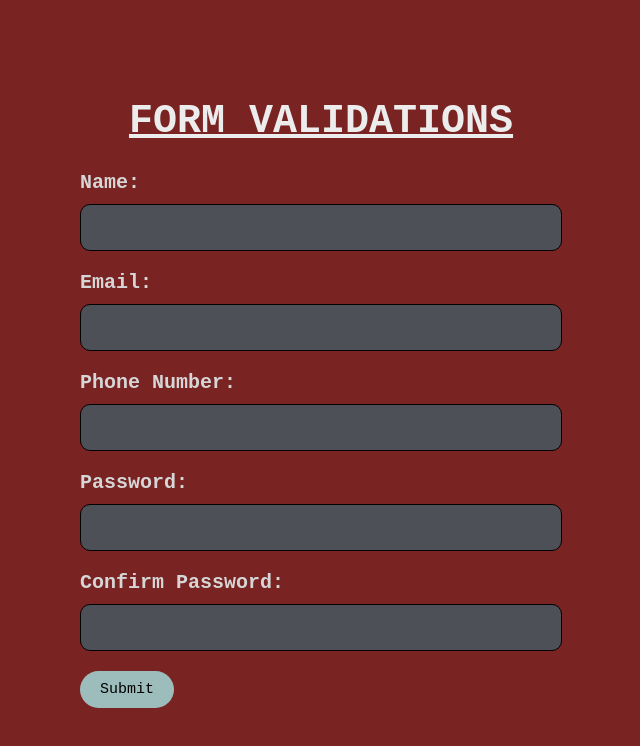
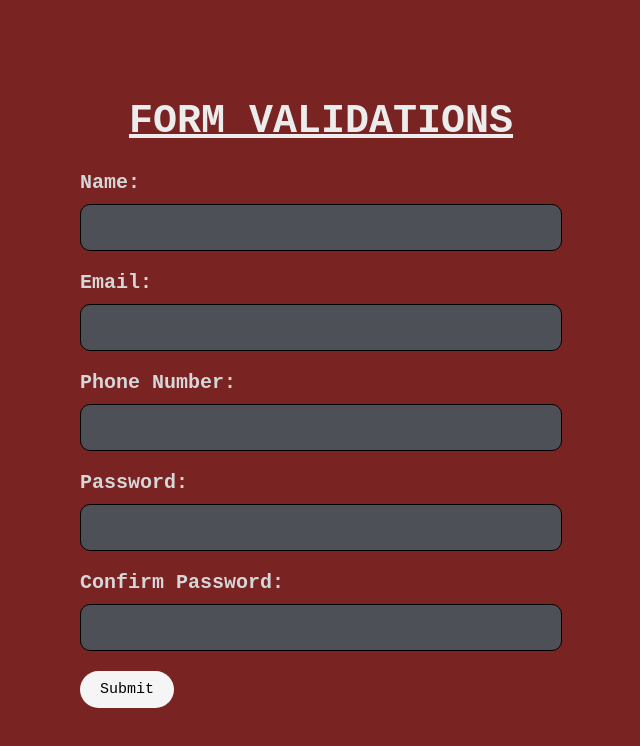
Before and after one commit to Anuvindh1/New, a plain HTML site: page Index.html in a window 1280 px wide. Shown: the whole page, without its empty margins (319-959 px from the left). Drawn offline with Linux system fonts and the light colour scheme.

Commit message:
Update style.css

```diff
--- a/style.css
+++ b/style.css
@@ -45,7 +45,7 @@ h1{
 
   /* Style for form submit button */
   button[type="submit"] {
-    background-color: #9dbdbc;
+    background-color: #f5f5f5;
     color: rgb(164, 146, 146);
     padding: 10px 20px;
     border: none;
```
